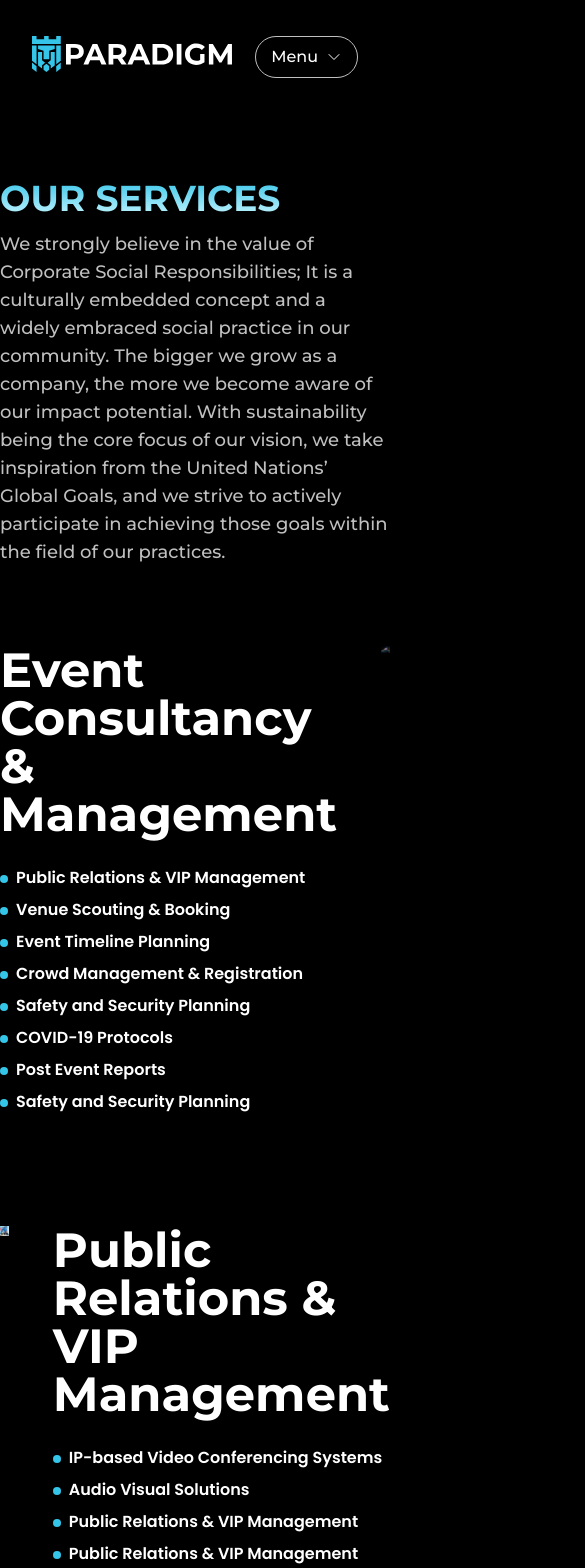
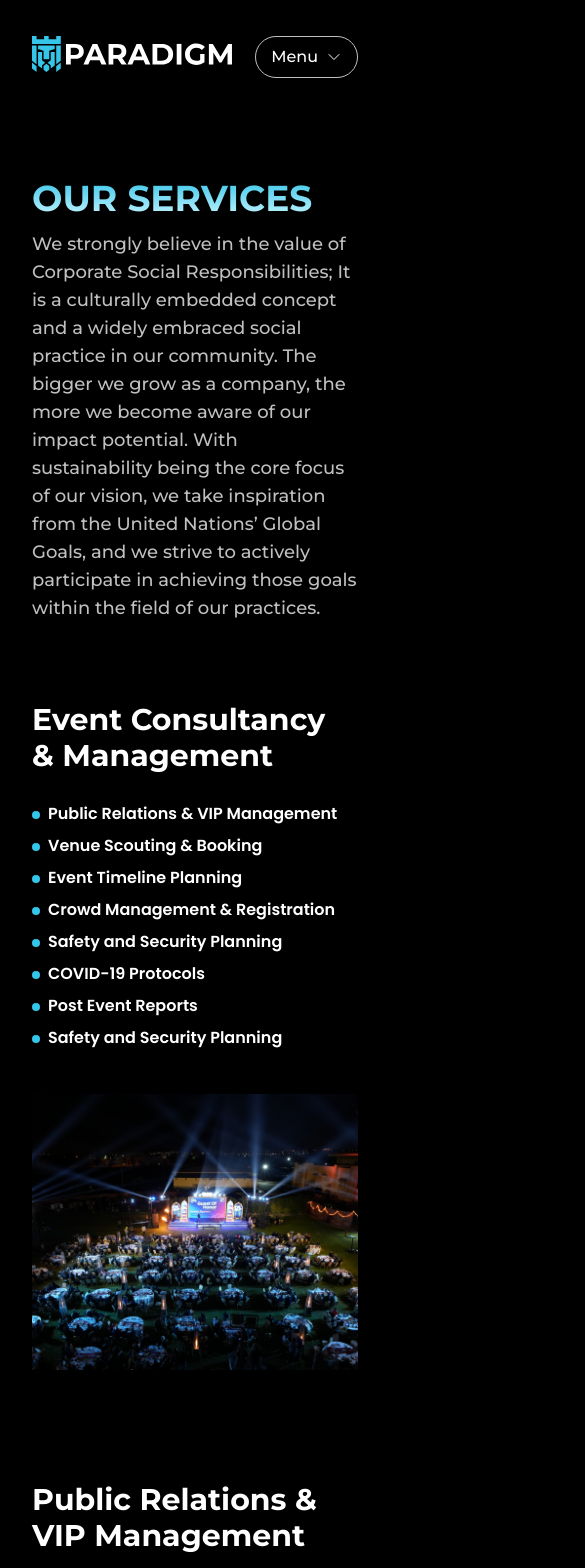
Before and after one commit to Neptune669/Paradigm, a React (Vite) app: page /services in a window 390 px wide. Shown: the top 1568 px of the page, 585 px wide, since content can reach past the window. Built offline with nearby package versions, Linux system fonts and the light colour scheme.

Commit message:
adding responsive to service page

```diff
--- a/src/componentws/serviceCustomSection.jsx
+++ b/src/componentws/serviceCustomSection.jsx
@@ -5,7 +5,7 @@ import dot from "../assets/dot.svg";
 const ListItem = ({ text }) => (
   <>
     {text && (
-      <li className="text-base font-bold poppins-font">
+      <li className="text-base font-bold w-fit poppins-font">
         <img className="inline-block mr-2" src={dot} alt="" />
         {text}
       </li>
@@ -25,18 +25,18 @@ const AnotherListItem = ({
   <>
     {textHeader && (
       <li className="font-bold poppins-font">
-        <img className="inline-block mr-2" src={dot} alt="" />
+        <img className="inline-block mr-2 w-fit " src={dot} alt="" />
         {textHeader}
       </li>
     )}
-    <li className=" poppins-font">{text}</li>
+    <li className="text-sm poppins-font lg:text-base">{text}</li>
     {secondTextHeader && (
-      <li className="mt-4 font-bold poppins-font ">
+      <li className="mt-4 font-bold poppins-font w-fit ">
         <img className="inline-block mr-2" src={dot} alt="" />
         {secondTextHeader}
       </li>
     )}
-    <li className=" poppins-font">{secondText}</li>
+    <li className=" poppins-font w-fit">{secondText}</li>
     {thirdTextHeader && (
       <li className="mt-4 font-bold poppins-font">
         <img className="inline-block mr-2" src={dot} alt="" />
@@ -59,9 +59,13 @@ const CustomSection = ({
     listStyle === "another" ? AnotherListItem : ListItem;
 
   return (
-    <section className={`flex ${flexDirection} justify-between gap-11`}>
+    <section
+      className={`flex flex-col md:${flexDirection} justify-between gap-11 `}
+    >
       <div className="flex flex-col gap-7 w-[38rem]">
-        <h1 className="text-5xl font-bold ">{title}</h1>
+        <h1 className="w-1/2 text-3xl font-bold lg:w-fit lg:text-4xl ">
+          {title}
+        </h1>
         <ul className="flex flex-col gap-2">
           {listItem.map((item, index) => (
             <ListItemComponent
--- a/src/componentws/serviceTrust.jsx
+++ b/src/componentws/serviceTrust.jsx
@@ -1,3 +1,5 @@
+import React from "react";
+
 // The Logo component
 const Logo = ({ src }) => (
   <figure className="flex items-center justify-center w-20 h-12 p-2 bg-white rounded-lg">
@@ -12,33 +14,30 @@ const ServiceTrust = () => {
     Array.from({ length: 11 }, (_, i) => `/logos/rowTwo/${i + 1}.png`),
     Array.from({ length: 11 }, (_, i) => `/logos/rowTwo/${i + 1}.png`),
     Array.from({ length: 11 }, (_, i) => `/logos/rowTwo/${i + 1}.png`),
-    Array.from({ length: 11 }, (_, i) => `/logos/rowTwo/${i + 1}.png`),
-    Array.from({ length: 7 }, (_, i) => `/logos/rowTwo/${i + 1}.png`),
+    Array.from({ length: 7 }, (_, i) => `/logos/rowTwo/${i + 1}.png`), // Last row
     // Add more rows here...
   ];
 
   return (
-    <>
     <main className="flex flex-col items-center gap-10">
-        <header className="flex flex-col gap-x-2">
+      <header className="flex flex-col gap-2">
         <p className="font-semibold text-center p-main">
           Trusted by the world’s best brands
         </p>
-          <h1 className="text-5xl font-bold">Our Valuable Clients</h1>
+        <h1 className="text-5xl font-bold text-center">Our Valuable Clients</h1>
       </header>
-      </main>
-      <div className="flex flex-col items-center gap-x-6 gap-y-8 ">
       {logoRows.map((row, rowIndex) => (
         <section key={rowIndex}>
-            <div className="flex items-center gap-5">
+          <div
+            className={`grid grid-cols-3 gap-x-2 gap-5  lg:flex items-center justify-center`}
+          >
             {row.map((logo, index) => (
               <Logo key={index} src={logo} />
             ))}
           </div>
         </section>
       ))}
-      </div>
-    </>
+    </main>
   );
 };
 
--- a/src/componentws/servicesHeader.jsx
+++ b/src/componentws/servicesHeader.jsx
@@ -4,7 +4,7 @@ const ServicesHeader = () => {
   return (
     <>
       <section>
-        <header className="flex flex-col gap-3 mt-16">
+        <header className="flex flex-col gap-3 px-8 mt-16">
           <CustomHeader>our services</CustomHeader>
           <p className="font-medium text-lg text-[#C0C0C0]">
             We strongly believe in the value of Corporate Social
--- a/src/componentws/servicesMain.jsx
+++ b/src/componentws/servicesMain.jsx
@@ -126,7 +126,7 @@ const sectionData = [
 ];
 const ServicesMain = () => {
   return (
-    <main className="flex flex-col gap-28">
+    <main className="flex flex-col px-8 overflow-hidden gap-28">
       {sectionData.map((item, index) => (
         <CustomSection key={index} {...item} />
       ))}
```
Lines whose indentation alone changed are shown as unchanged.
